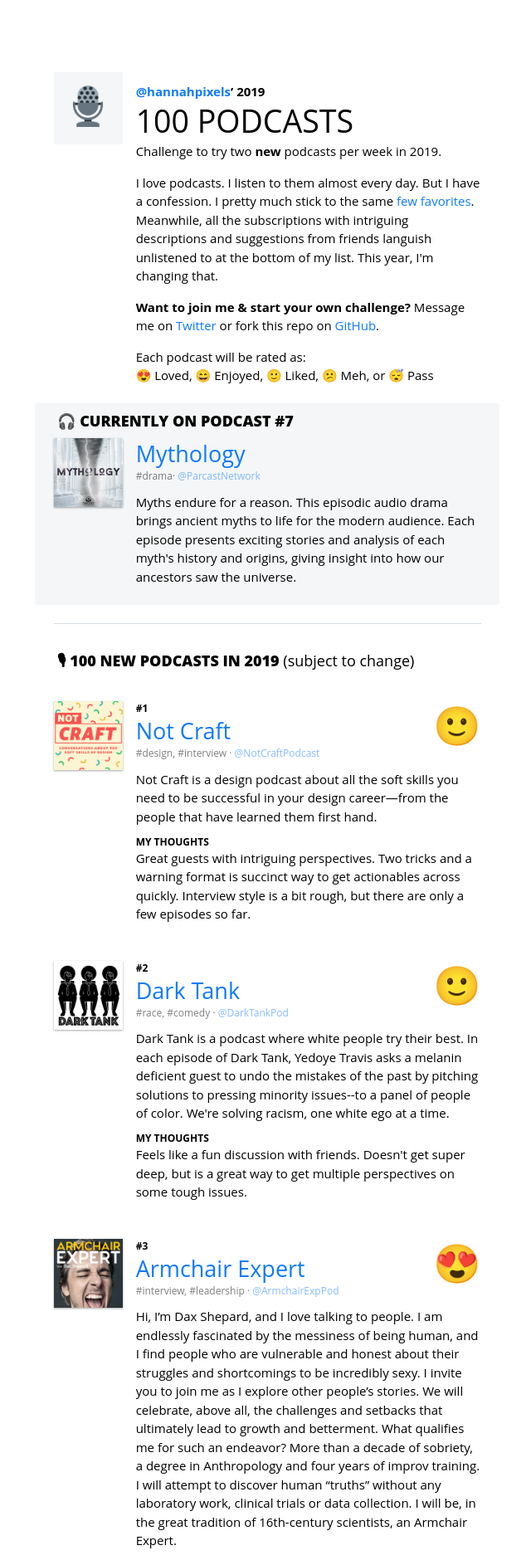
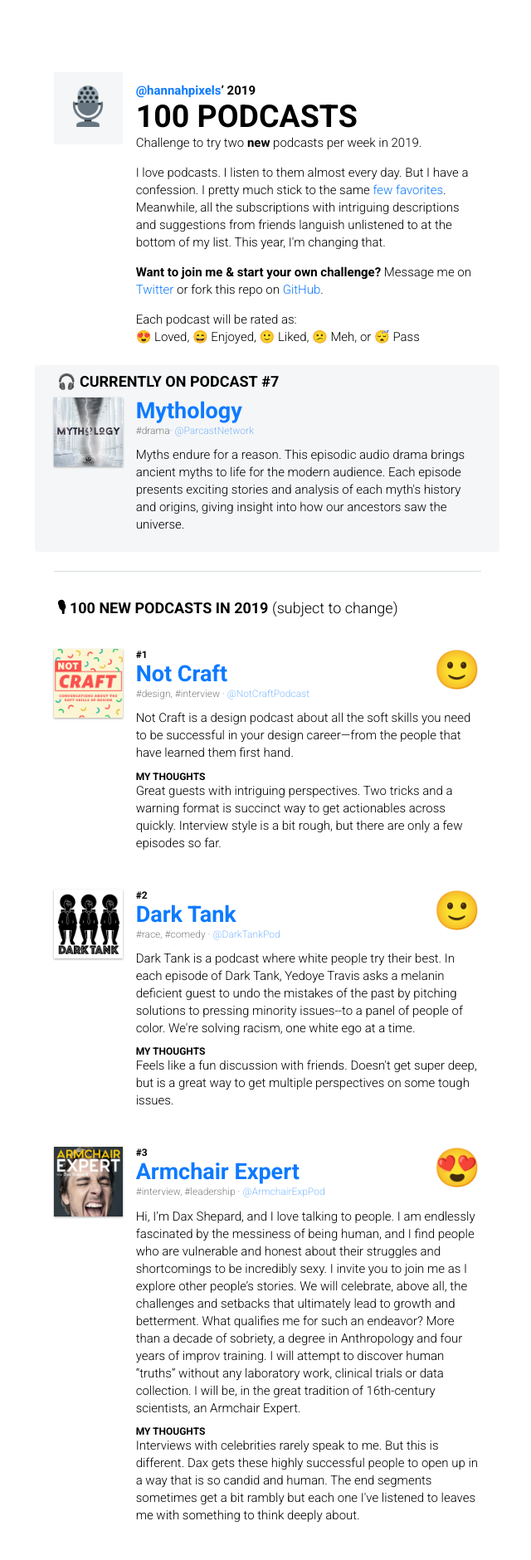
Before and after one commit to hannahd/100podcasts, a Jekyll site: the page built from index.html, in a window 1280 px wide. Shown: the top 1880 px of the page at 83% size, without its empty margins (318-958 px from the left). Built offline with Jekyll 4.4.1, drawn with Linux system fonts in a browser that asks for light colours.

Commit message:
Font change in css

```diff
--- a/css/styles.css
+++ b/css/styles.css
@@ -423,21 +423,21 @@
   padding-top: 0; }
 
 body {
-  font-family: 'Open Sans', "Helvetica Neue", Arial, sans-serif;
+  font-family: 'Roboto', "Helvetica Neue", Arial, sans-serif;
   font-size: 15px;
   margin-top: 5%;
   line-height: normal; }
 
 p {
-  line-height: 1.5em;
+  line-height: 1.4em;
   margin: .7em 0; }
 
 .header-row p {
   margin: 1em 0; }
 
 h1, h3 {
-  font-family: 'Titan One', 'Open Sans', "Helvetica Neue", Arial, sans-serif;
-  font-weight: 400; }
+  font-family: 'Roboto Slab' "Helvetica Neue", Arial, sans-serif;
+  font-weight: 700; }
 
 h1 {
   font-size: 2.5em;
@@ -457,8 +457,8 @@
   font-size: 1.8em; }
 
 h2 {
-  font-family: 'Open Sans', "Helvetica Neue", Arial, sans-serif;
-  font-weight: 800;
+  font-family: 'Roboto', "Helvetica Neue", Arial, sans-serif;
+  font-weight: 700;
   font-size: 1.2em;
   text-transform: uppercase;
   padding: .5em 1.5em; }
```
Also changed, not shown: 1 other file.
